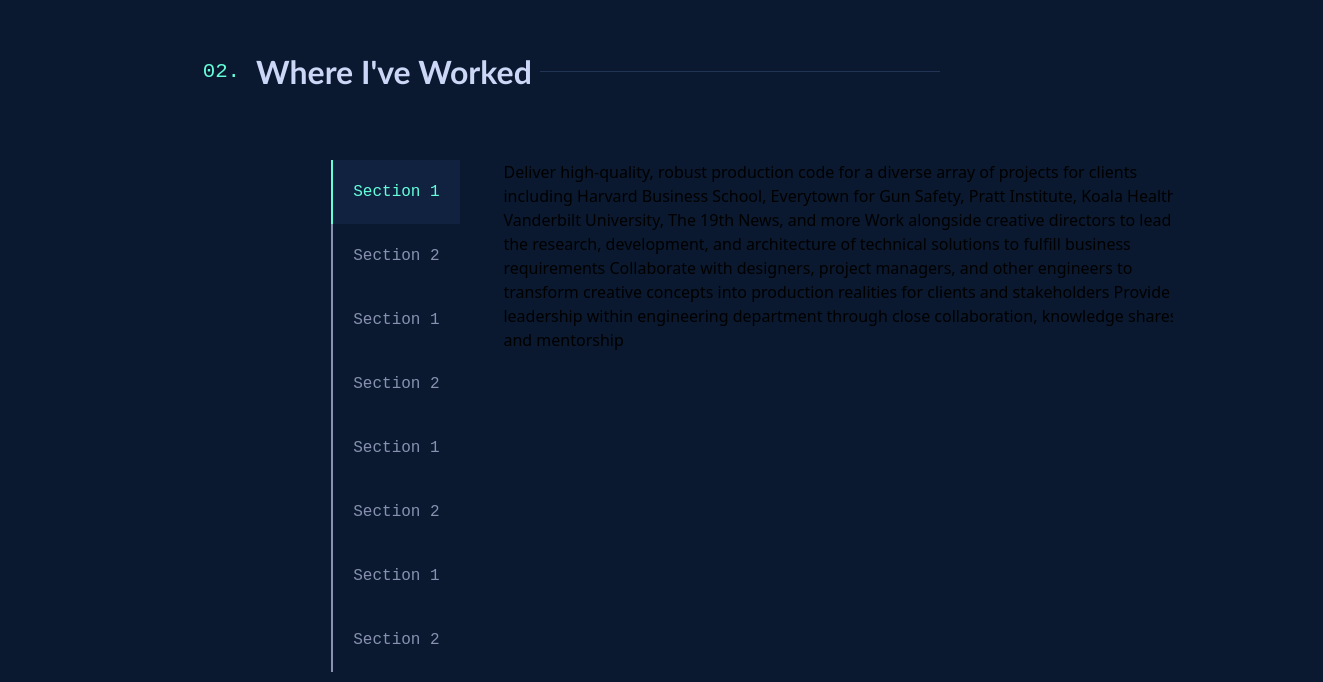
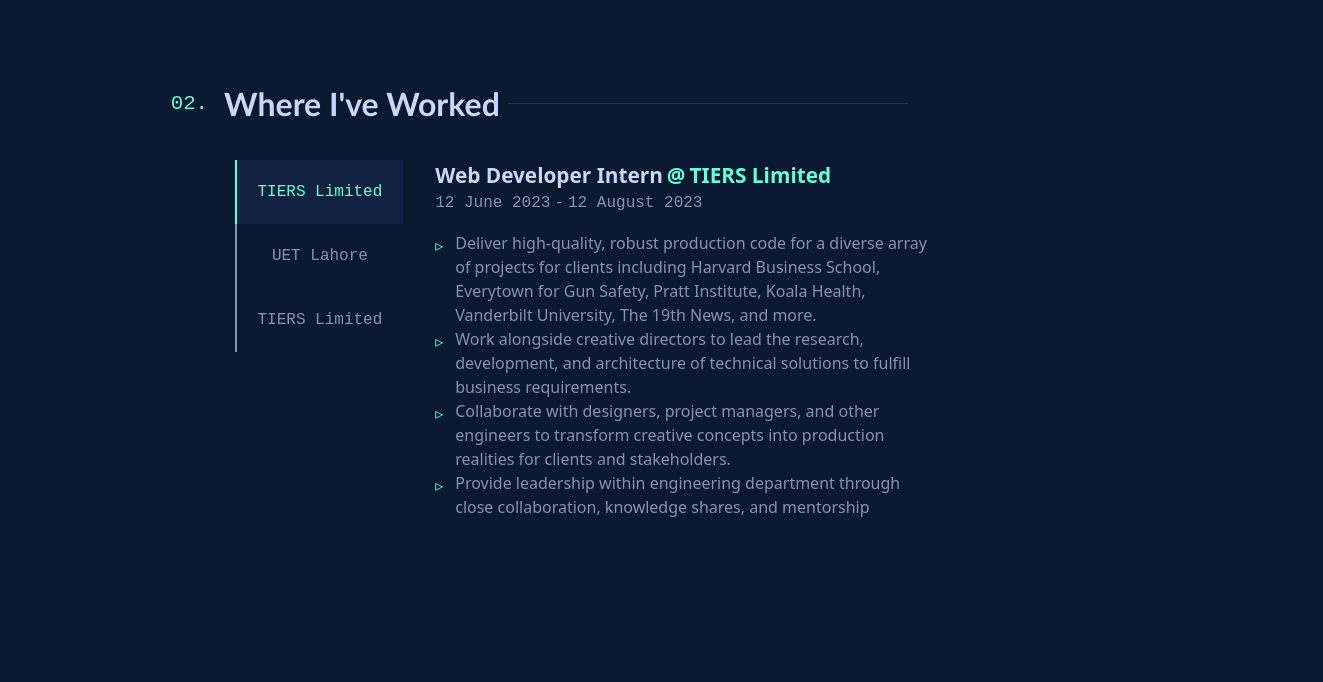
Before and after one commit to Bilal-2/Portfolio, a React (Vite) app: page / in a window 1280 px wide. Shown: the part 1616-2298 px from the top of the page, 1323 px wide, since content can reach past the window. Built offline with nearby package versions, Linux system fonts and the light colour scheme.

Commit message:
work section 90%

```diff
--- a/package.json
+++ b/package.json
@@ -10,6 +10,7 @@
     "preview": "vite preview"
   },
   "dependencies": {
+    "clsx": "^2.0.0",
     "react": "^18.2.0",
     "react-dom": "^18.2.0",
     "react-router-dom": "^6.15.0"
@@ -24,6 +25,7 @@
     "eslint-plugin-react-hooks": "^4.6.0",
     "eslint-plugin-react-refresh": "^0.4.3",
     "postcss": "^8.4.27",
+    "tailwind-scrollbar": "^3.0.5",
     "tailwindcss": "^3.3.3",
     "vite": "^4.4.5"
   }
--- a/src/Components/SectionWithContent.jsx
+++ b/src/Components/SectionWithContent.jsx
@@ -5,22 +5,73 @@ const SectionWithContent = ({ sections }) => {
 
     return (
         <div className="w-full">
-            <div className="lg:grid lg:grid-cols-5 lg:gap-0 sm:grid sm:grid-cols-5 sm:gap-6 md:grid md:grid-cols-5 md:gap-0">
-                <div className="col-start-1 col-span-1 lg:flex flex-col  items-center justify-center w-3/4 ">
+            <div className="lg:grid lg:grid-cols-5   sm:grid sm:grid-cols-5  md:grid md:grid-cols-5  items-start">
+                <div className="col-start-1 col-span-1 hidden lg:flex sm:flex md:flex flex-col  items-center  justify-center  ">
                     {sections.map((section, index) => (
                         <button
                             key={index}
-                            className={`lg:h-[3rem] lg:text-[1rem] sm:h-[4rem] text-center w-full sm:text-[1.3rem] md:h-[4rem] md:text-[1rem]  font-sf-mono hover:bg-LightNavy
+                            className={`lg:h-[3rem] lg:text-[1rem] sm:h-[4rem] text-center w-full sm:text-[0.8rem] md:h-[4rem] md:text-[1rem]  font-sf-mono hover:bg-LightNavy
                             ${index === activeSection ? 'text-Green border-l-2 border-Green transition-colors bg-LightNavy' : 'text-Slate border-l-2 border-Slate'}`}
                             onClick={() => setActiveSection(index)}
                         >
-                            {section.name}
+                            {section.company}
                         </button>
                     ))}
                 </div>
-                <div className="col-start-2 col-span-4 w-full">
-                {sections[activeSection].content}
-            </div>
+                {/* for Mobile */}
+
+                <div className="col-start-1 col-span-1 flex lg:hidden sm:hidden md:hidden flex-row  flex-none  mb-6  ">
+
+
+                    <div className='flex flex-row   flex-nowrap overflow-x-auto scrollbar-thin scrollbar-thumb-Slate scrollbar-track-transparent  scrollbar-thumb-rounded '>
+
+
+                        {sections.map((section, index) => (
+                            <button
+                                key={index}
+                                className={` text-center w-auto   font-sf-mono hover:bg-LightNavy  flex flex-row flex-none px-3
+                            ${index === activeSection ? 'text-Green border-b-2 border-Green transition-colors bg-LightNavy' : 'text-Slate border-b-2 border-Slate'}`}
+                                onClick={() => setActiveSection(index)}
+                            >
+                                {section.company}
+                            </button>
+                        ))}
+                    </div>
+                </div>
+
+                <div className="col-start-2 col-span-4 w-full ml-2 lg:ml-8 md:ml-8 sm:ml-8">
+                    {/* {sections[activeSection].content} */}
+
+                    <p className='flex flex-row flex-wrap lg:text-[1.3rem] md:text-[1.3rem] sm:text-[1.3rem] text-LightestSlate  font-semibold'>
+                        {sections[activeSection].role}
+                        <span className='text-Green px-1'> @ </span>
+                        <h1 className='text-Green'>
+                            {sections[activeSection].company}
+                        </h1>
+                    </p>
+
+                    <div className='text-Slate font-sf-mono flex'>
+                        {sections[activeSection].date_of_joining}
+                        <span className='px-1'> - </span>
+                        {sections[activeSection].date_of_leaving}
+
+                    </div>
+                    <ul className=" mt-4 ">
+                        {sections[activeSection].content.map((content, i) => (
+                            <li key={i} className=" tlg:ext-[1rem] md:ext-[1rem] sm:ext-[0.8rem]   text-Slate flex lg:w-[80%] md:w-3/4 sm:w-[90%] ">
+                                <span className="  text-Green mr-3 mt-2 text-[1rem]" style={{ lineHeight: '12px' }}>
+                                    ▹
+                                </span>
+                                <div>
+                                    {content}
+
+                                </div>
+
+                            </li>
+                        ))}
+                    </ul>
+
+                </div>
             </div>
 
 
--- a/src/Components/Works.jsx
+++ b/src/Components/Works.jsx
@@ -4,54 +4,51 @@ import SectionWithContent from './SectionWithContent';
 export default function Works() {
     const sections = [
         {
-          name: 'Section 1',
-          content: <p>Deliver high-quality, robust production code for a diverse array of projects for clients including Harvard Business School, Everytown for Gun Safety, Pratt Institute, Koala Health, Vanderbilt University, The 19th News, and more
-          Work alongside creative directors to lead the research, development, and architecture of technical solutions to fulfill business requirements
-          Collaborate with designers, project managers, and other engineers to transform creative concepts into production realities for clients and stakeholders
-          Provide leadership within engineering department through close collaboration, knowledge shares, and mentorship</p>,
+          company: 'TIERS Limited',
+          role:'Web Developer Intern',
+          date_of_joining: '12 June 2023',
+          date_of_leaving:'12 August 2023',
+          content:[
+            'Deliver high-quality, robust production code for a diverse array of projects for clients including Harvard Business School, Everytown for Gun Safety, Pratt Institute, Koala Health, Vanderbilt University, The 19th News, and more.',
+            'Work alongside creative directors to lead the research, development, and architecture of technical solutions to fulfill business requirements.',
+            'Collaborate with designers, project managers, and other engineers to transform creative concepts into production realities for clients and stakeholders.',
+            'Provide leadership within engineering department through close collaboration, knowledge shares, and mentorship'
+
+          ],
+
         },
         {
-          name: 'Section 2',
-          content: <p>This is content for Section 2</p>,
+          company: 'UET Lahore',
+          role:'Web Developer Intern',
+          date_of_joining: 'June 2022',
+          date_of_leaving:'September 2022',
+          content:[
+            'Developed, maintained, and shipped production code for client websites primarily using HTML, CSS, Sass, JavaScript, and jQuery',
+            'Performed quality assurance tests on various sites to ensure cross-browser compatibility and mobile responsiveness',
+            'Clients included JetBlue, Lovesac, U.S. Cellular, U.S. Department of Defense, and more'
+          ],
+
         },
         {
-            name: 'Section 1',
-            content: <p>Deliver high-quality, robust production code for a diverse array of projects for clients including Harvard Business School, Everytown for Gun Safety, Pratt Institute, Koala Health, Vanderbilt University, The 19th News, and more
-            Work alongside creative directors to lead the research, development, and architecture of technical solutions to fulfill business requirements
-            Collaborate with designers, project managers, and other engineers to transform creative concepts into production realities for clients and stakeholders
-            Provide leadership within engineering department through close collaboration, knowledge shares, and mentorship</p>,
-          },
-          {
-            name: 'Section 2',
-            content: <p>This is content for Section 2</p>,
-          },
-          {
-            name: 'Section 1',
-            content: <p>Deliver high-quality, robust production code for a diverse array of projects for clients including Harvard Business School, Everytown for Gun Safety, Pratt Institute, Koala Health, Vanderbilt University, The 19th News, and more
-            Work alongside creative directors to lead the research, development, and architecture of technical solutions to fulfill business requirements
-            Collaborate with designers, project managers, and other engineers to transform creative concepts into production realities for clients and stakeholders
-            Provide leadership within engineering department through close collaboration, knowledge shares, and mentorship</p>,
-          },
-          {
-            name: 'Section 2',
-            content: <p>This is content for Section 2</p>,
-          },
-          {
-            name: 'Section 1',
-            content: <p>Deliver high-quality, robust production code for a diverse array of projects for clients including Harvard Business School, Everytown for Gun Safety, Pratt Institute, Koala Health, Vanderbilt University, The 19th News, and more
-            Work alongside creative directors to lead the research, development, and architecture of technical solutions to fulfill business requirements
-            Collaborate with designers, project managers, and other engineers to transform creative concepts into production realities for clients and stakeholders
-            Provide leadership within engineering department through close collaboration, knowledge shares, and mentorship</p>,
-          },
-          {
-            name: 'Section 2',
-            content: <p>This is content for Section 2</p>,
-          }
+          company: 'TIERS Limited',
+          role:'Web Developer Intern',
+          date_of_joining: '12 June 2023',
+          date_of_leaving:'12 August 2023',
+          content:[
+            'Deliver high-quality, robust production code for a diverse array of projects for clients including Harvard Business School, Everytown for Gun Safety, Pratt Institute, Koala Health, Vanderbilt University, The 19th News, and more.',
+            'Work alongside creative directors to lead the research, development, and architecture of technical solutions to fulfill business requirements.',
+            'Collaborate with designers, project managers, and other engineers to transform creative concepts into production realities for clients and stakeholders.',
+            'Provide leadership within engineering department through close collaboration, knowledge shares, and mentorship'
+
+          ],
+
+        }
+
 
         // Add more sections as needed
       ];
     return (
-        <div className='h-auto sm:h-screen md:h-screen lg:h-screen px-[2rem] pl-[6rem] '>
+        <div className='h-auto sm:h-screen md:h-screen lg:h-screen px-[2rem] lg:pl-[6rem] md:pl-[4rem]  sm:pl-[2rem] mt-[2rem] '>
             <div className=''>
 
                 <div className="flex items-center space-x-4">
@@ -62,7 +59,7 @@ export default function Works() {
                         <h2 className="text-[1.5rem] sm:text-[2rem] md:text-[2rem] lg:text-[2rem] text-LightestSlate font-calibri font-semibold">
                             Where I've Worked
                         </h2>
-                        <hr className="border-t border-LightestNavy h-[2px]  w-[5rem] md:w-[25rem] sm:w-[25rem] lg:w-[25rem]" /> {/* Adjust width and height as needed */}
+                        <hr className="border-t border-LightestNavy h-[2px]   md:w-[25rem] sm:w-[15rem] lg:w-[25rem]" /> {/* Adjust width and height as needed */}
                     </div>
                 </div>
             </div>
@@ -86,7 +83,7 @@ export default function Works() {
 
             </div> */}
 
-            <div className="   px-[8rem] py-[4rem] w-[70rem]">
+            <div className="   lg:px-[8rem] lg:py-[4rem] md:px-[4rem] md:py-[2rem] sm:px-[2rem] sm:py-[1rem] w-full">
                 <SectionWithContent sections={sections} />
             </div>
 
--- a/tailwind.config.js
+++ b/tailwind.config.js
@@ -33,6 +33,8 @@ export default {
         LightestSlate: "#ccd6f6",
         White: "#e6f1ff",
         Green: "#64ffda",
+        'scrollbar-thumb': '#6b7280', // Color of the scrollbar thumb
+        'scrollbar-track': '#f3f4f6', // Color of the scrollbar track
 
 
       },
@@ -43,5 +45,7 @@ export default {
       },
     },
   },
-  plugins: [],
+  plugins: [
+    require('tailwind-scrollbar'),
+],
 }
```
Also changed, not shown: 1 other file (tests, documents, lock files or other folders).
